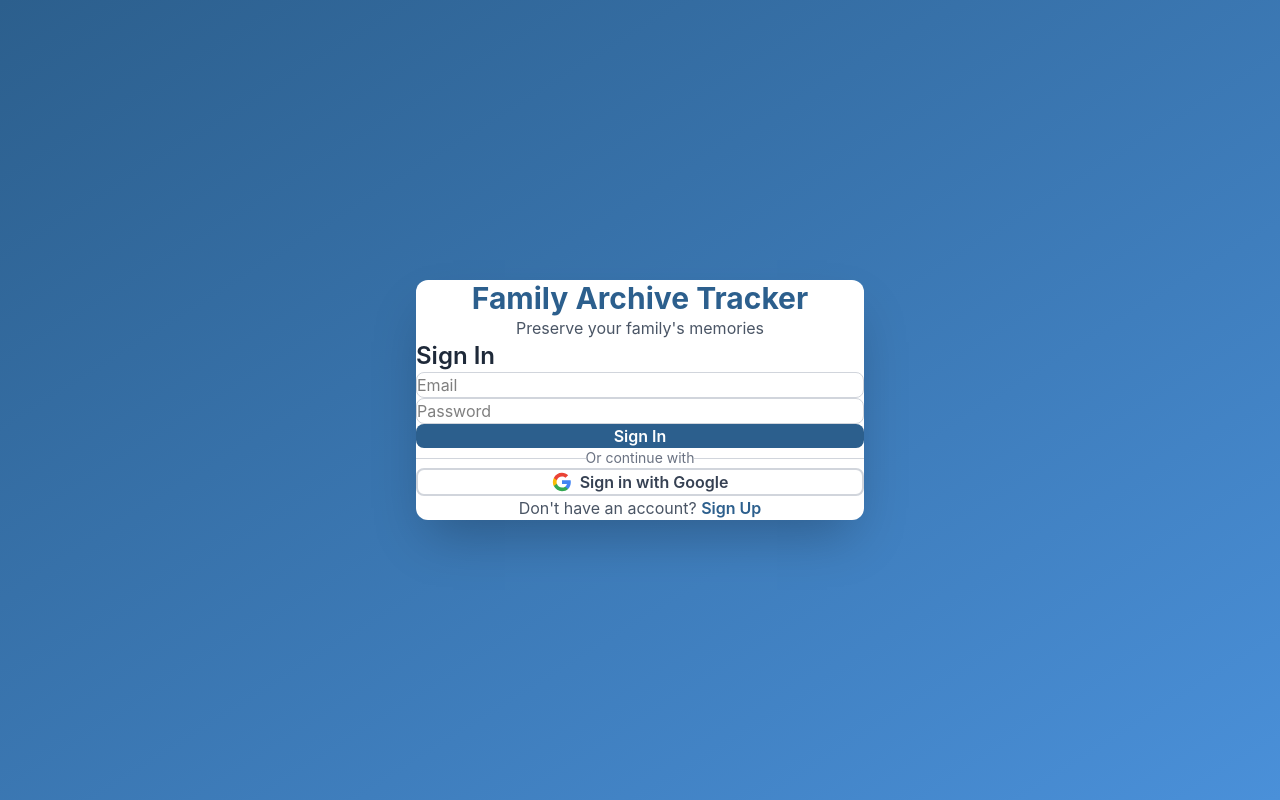
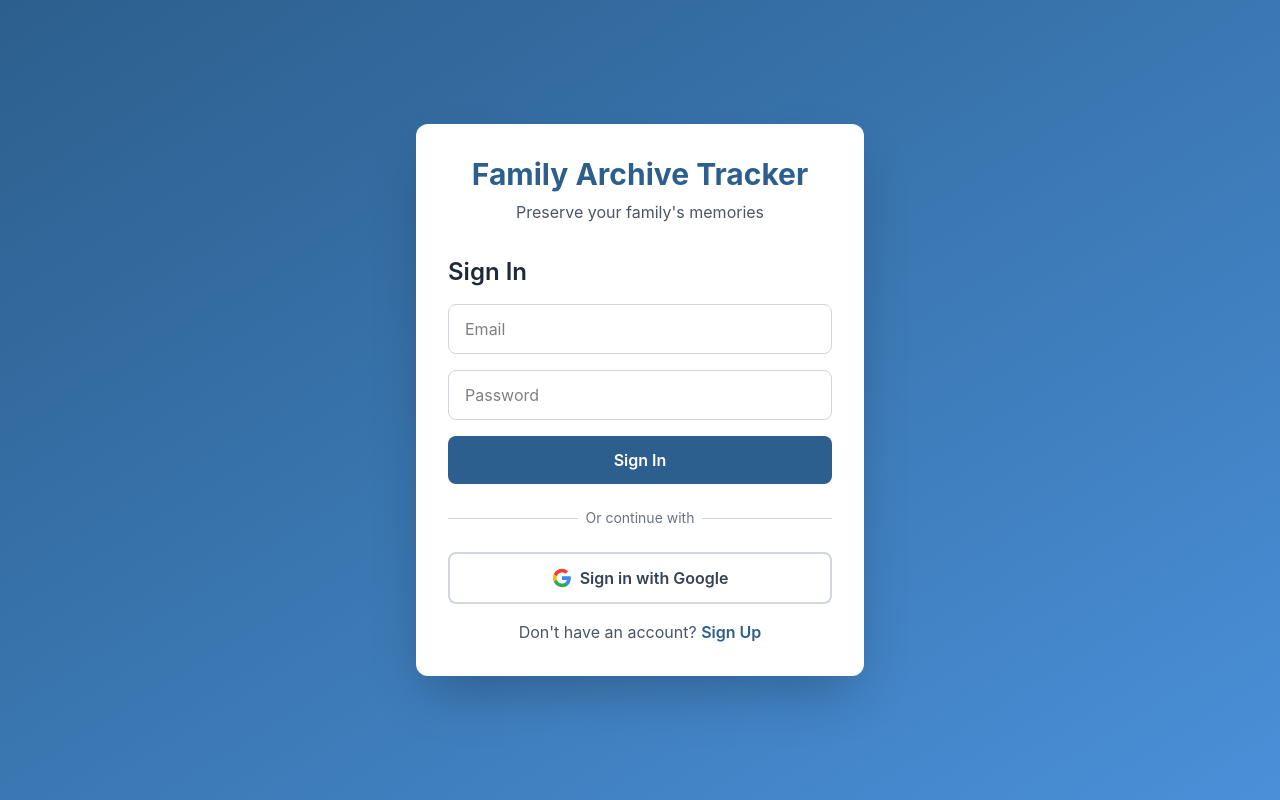
Before and after one commit to sydneyhaggard/family-archive-tracker, a React (Vite) app: page / in a window 1280 px wide. Built offline with nearby package versions, Linux system fonts and the light colour scheme; no server answers.

Commit message:
Storage functionality, search functionality

```diff
--- a/package.json
+++ b/package.json
@@ -13,7 +13,7 @@
   "author": "",
   "license": "ISC",
   "devDependencies": {
-    "@tailwindcss/postcss": "^4.1.16",
+    "@tailwindcss/vite": "^4.1.16",
     "@vitejs/plugin-react": "^5.1.0",
     "autoprefixer": "^10.4.21",
     "dotenv": "^17.2.3",
--- a/src/App.jsx
+++ b/src/App.jsx
@@ -20,7 +20,7 @@
 
   if (loading) {
     return (
-      <div className="min-h-screen flex items-center justify-center bg-gradient-to-br from-primary to-secondary">
+      <div className="min-h-screen flex items-center justify-center bg-gradient-to-br from-primary to-secondary flex-col">
         <div className="text-white text-2xl">Loading...</div>
       </div>
     );
--- a/src/index.css
+++ b/src/index.css
@@ -6,11 +6,6 @@
   --color-accent: #f39c12;
 }
 
-* {
-  margin: 0;
-  padding: 0;
-  box-sizing: border-box;
-}
 
 body {
   font-family: -apple-system, BlinkMacSystemFont, 'Segoe UI', 'Roboto', 'Oxygen',
--- a/vite.config.js
+++ b/vite.config.js
@@ -1,15 +1,10 @@
 import { defineConfig } from 'vite'
 import react from '@vitejs/plugin-react'
-import tailwindcss from '@tailwindcss/postcss'
+import tailwindcss from '@tailwindcss/vite'
 
 // https://vitejs.dev/config/
 export default defineConfig({
-  plugins: [react()],
-  css: {
-    postcss: {
-      plugins: [tailwindcss()],
-    },
-  },
+  plugins: [react(), tailwindcss()],
   build: {
     outDir: 'dist',
     sourcemap: true,
```
Also changed, not shown: 1 other file (tests, documents, lock files or other folders).
